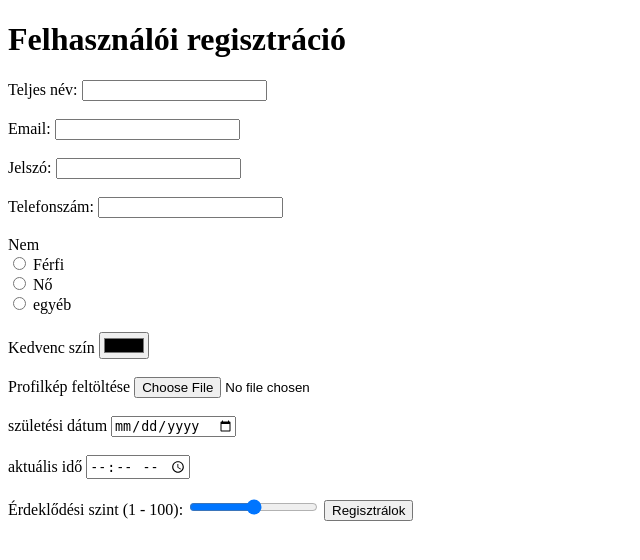
After one commit to NemethAdam01/24.10.08_Nemeth_Adam, a Flask app: template templates/signup_form.html in a window 1280 px wide. The commit adds this page. Shown: the top 560 px of the page, without its empty margins (0-640 px from the left). Run offline with Flask 3, Linux system fonts and the light colour scheme; the template is opened without the code that fills it, so the values that code supplies are empty.

Commit message:
add signup form html file for user registration

```diff
--- a/app.py
+++ b/app.py
@@ -13,5 +13,8 @@ def submit_products():
         products.append(name)
         return redirect(url_for('index'))
 
+@app.route('/products')
+def get_products():
+    return render_template("products.html", products_=products)
 if __name__ == "__main__":
     app.run(debug=True)
--- a/templates/index.html
+++ b/templates/index.html
@@ -63,6 +63,8 @@
         <button type="submit" value="Submit">Submit</button>
       </form>
 
+    <a href="/products">Beküldött termékek</a>
+
     {% if products_ %}
       <h2>Beküldött adat:</h2>
       <ul>
--- /dev/null
+++ b/templates/signup_form.html
@@ -0,0 +1,51 @@
+<!DOCTYPE html>
+<html lang="hu">
+<head>
+    <meta charset="UTF-8">
+    <meta name="viewport" content="width=device-width, initial-scale=1.0">
+    <title>Regisztrációs Űrlap</title>
+</head>
+<body>
+    <h1>Felhasználói regisztráció</h1>
+
+    <form action="/" method="post">
+        <label for="fullname">Teljes név:</label>
+        <input type="text" id="fullname" name="fullname" required><br><br>
+        <!-- required = kötelező elem-->
+
+        <label for="email">Email:</label>
+        <input type="email" id="email" name="email" required><br><br>
+
+        <label for="password">Jelszó:</label>
+        <input type="password" id="password" name="password" required><br><br>
+
+        <label for="telephone">Telefonszám:</label>
+        <input type="tel" id="telephone" name="telephone"><br><br>
+
+        <label>Nem</label><br>
+        <input type="radio" id="male" name="gender" value="male">
+        <label for="male">Férfi</label><br>
+        <input type="radio" id="female" name="gender" value="female">
+        <label for="female">Nő</label><br>
+        <input type="radio" id="other" name="gender" value="other">
+        <label for="other">egyéb</label><br><br>
+
+        <label for="color">Kedvenc szín</label>
+        <input type="color" id="color" name="color"><br><br>
+
+        <label for="profile-pic">Profilkép feltöltése</label>
+        <input type="file" id="profile-pic" name="profile-pic"><br><br>
+
+        <label for="birth date">születési dátum</label>
+        <input type="date" id="birth date" name="birth date"><br><br>
+
+        <label for="Actual-time">aktuális idő</label>
+        <input type="time" id="Actual-time" name="Actual-time"><br><br>
+
+        <label for="interests">Érdeklődési szint (1 - 100):</label>
+        <input type="range" id="interests" name="interests" min="1" max="100">
+
+        <input type="submit" value="Regisztrálok">
+    </form>
+</body>
+</html>
```
Also changed, not shown: templates/products.html (added, +19 -0 lines).
